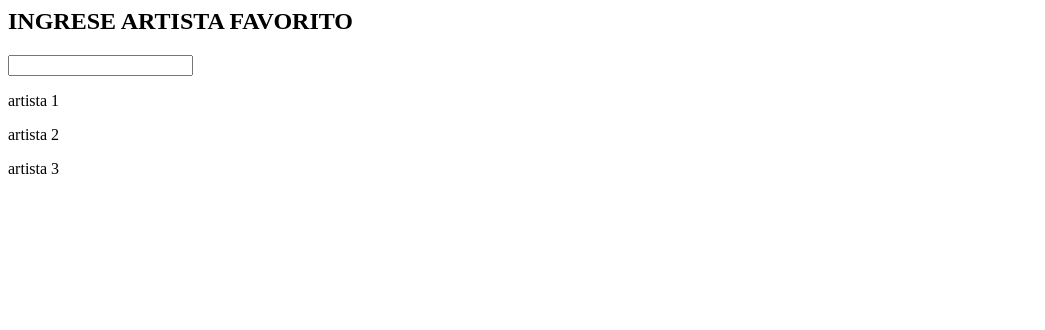
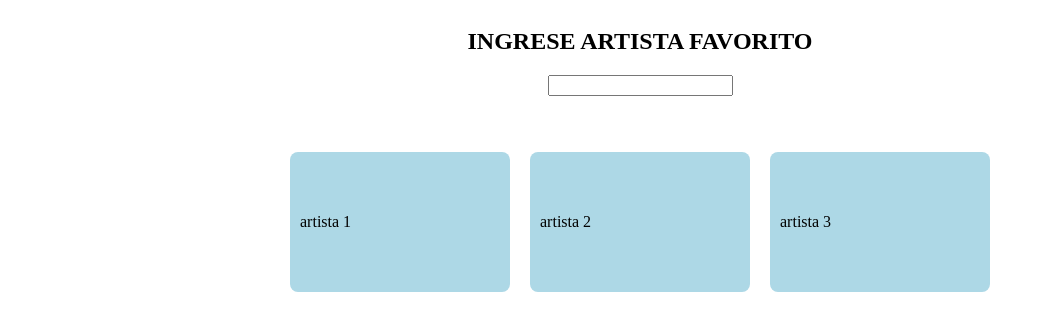
Before and after one commit to EduardoFernandezJuarez/LaboratorioProgramacionG9, a plain HTML site: page index.html in a window 1280 px wide. Shown: the whole page, without its empty margins (0-1045 px from the left). Drawn offline with Linux system fonts and the light colour scheme.

Commit message:
ahora se ve bien

```diff
--- a/index.html
+++ b/index.html
@@ -7,20 +7,27 @@
         <header>
             <nav class="barra_nav"></nav>
         </header>
+
         <main>
-            <h2 id="ingrese_art">INGRESE ARTISTA FAVORITO</h2>
-            <form>
-                <input type="text" id="busqueda" name="busqueda">
-            </form>
-            <article class="tarj_art">
-                <p>artista 1</p>
+            <article id="buscador">
+                <h2 id="ingrese">INGRESE ARTISTA FAVORITO</h2>
+                <form>
+                    <input type="text" id="busqueda">
+                </form>
             </article>
-            <article class="tarj_art">
-                <p>artista 2</p>
+
+            <article id="zona_tarj">
+                <section class="tarj_art">
+                    <p>artista 1</p>
+                </section>
+                <section class="tarj_art">
+                    <p>artista 2</p>
+                </section>
+                <section class="tarj_art">
+                    <p>artista 3</p>
+                </section>
             </article>
-            <article class="tarj_art">
-                <p>artista 3</p>
-            </article>
+
         </main>
     </body>
 </html>
--- a/styles.css
+++ b/styles.css
@@ -0,0 +1,23 @@
+
+.tarj_art{
+    display: flex;
+    flex-direction: row;
+    border-radius: 8px;
+    padding: 10px;
+    align-items: center;
+    width: 200px;
+    height: 120px;
+    background: lightblue;
+}
+#buscador{
+    display:flex;
+    flex-direction: column;
+    align-items: center;
+    margin-bottom: 40px;
+}
+#zona_tarj{
+    display:flex;
+    flex-wrap: wrap;
+    gap: 20px;
+    justify-content: center;
+}
```
